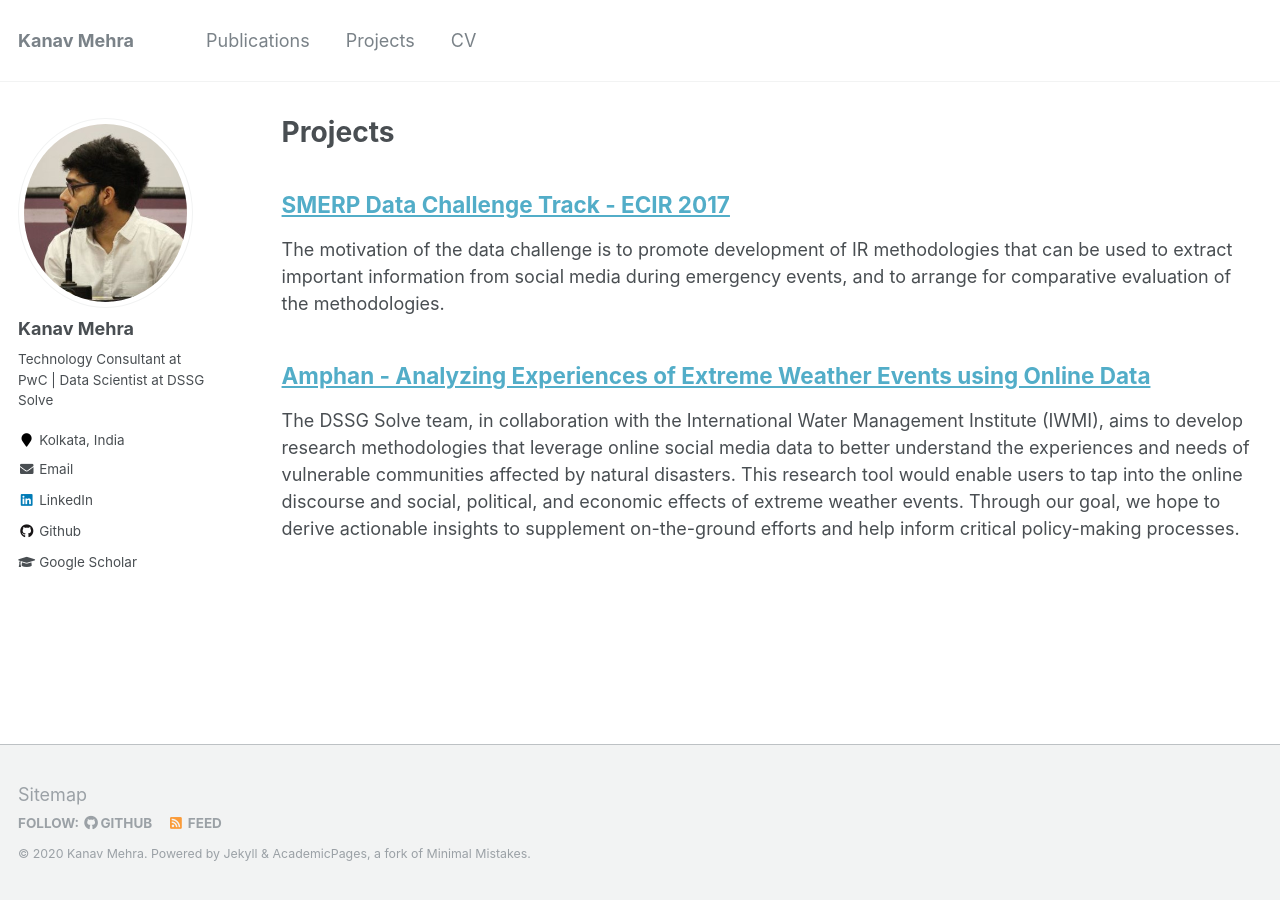
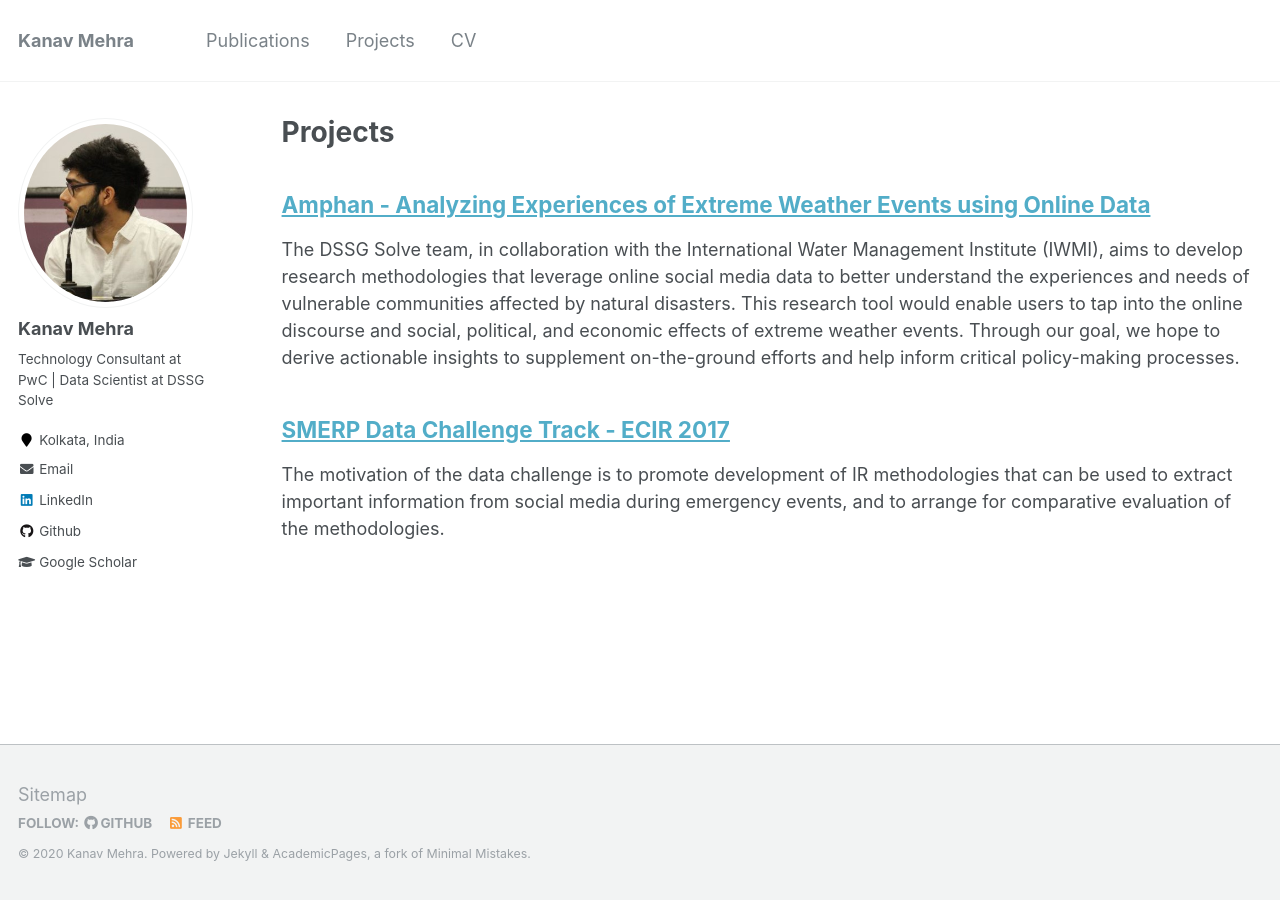
Before and after one commit to kanav-mehra/kanav-mehra.github.io, a Jekyll site: the page built from _pages/projects.md, in a window 1280 px wide. Built offline with Jekyll 4.4.1, drawn with Linux system fonts in a browser that asks for light colours.

Commit message:
Editing Projects

```diff
--- a/_pages/projects.md
+++ b/_pages/projects.md
@@ -7,6 +7,6 @@ author_profile: true
 
 {% include base_path %}
 
-{% for post in site.projects reversed %}
+{% for post in site.projects %}
   {% include archive-single.html %}
 {% endfor %}
```
Also changed, not shown: _pages/publications.md (+2 -2 lines).
